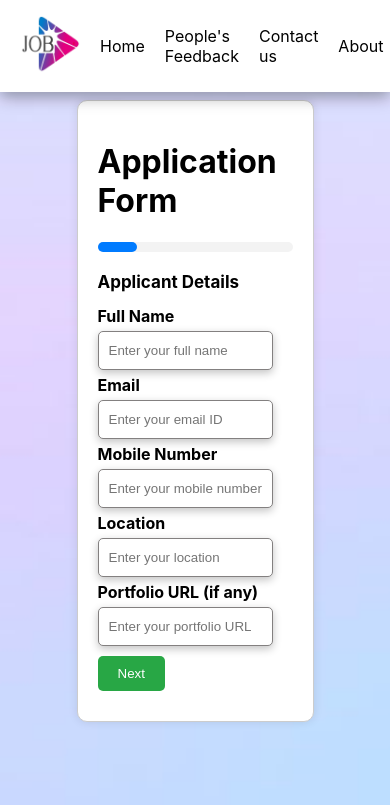
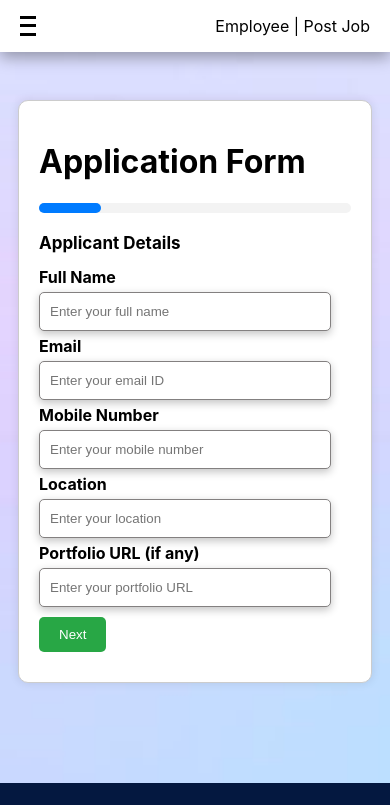
Before and after one commit to Girijamohantashankar/jobupdate360, a React (Create React App) app in the folder client/: page /customform in a window 390 px wide. Shown: the top 805 px of the page. Built offline with nearby package versions, Linux system fonts and the light colour scheme.

Commit message:
all pages are now responsive for all pages

```diff
--- a/client/src/Components/CustomForm.css
+++ b/client/src/Components/CustomForm.css
@@ -19,9 +19,11 @@
 .step-container.active {
     display: block;
 }
-.step-container p{
+
+.step-container p {
     word-break: break-all;
 }
+
 button {
     margin: 10px 0;
     padding: 10px 20px;
@@ -57,8 +59,10 @@ button:disabled {
     left: 0;
     width: 100%;
     height: 100%;
-    background-color: rgba(0, 0, 0, 0.5); /* Black background with 50% opacity */
-    z-index: 999; /* Ensure it appears above other elements */
+    background-color: rgba(0, 0, 0, 0.5);
+    /* Black background with 50% opacity */
+    z-index: 999;
+    /* Ensure it appears above other elements */
 }
 
 .modal {
@@ -73,7 +77,8 @@ button:disabled {
     border-radius: 10px;
     box-shadow: 0 0 10px rgba(0, 0, 0, 0.1);
     text-align: center;
-    z-index: 1000; /* Ensure it appears above the overlay */
+    z-index: 1000;
+    /* Ensure it appears above the overlay */
 }
 
 .modal h2 {
@@ -120,3 +125,13 @@ button:disabled {
 button.next_btn_form {
     background-color: #28a745;
 }
+
+@media (max-width: 768px) {
+    .form-container {
+        width: 80%;
+    }
+
+    .form-container .modal-overlay .modal {
+        width: 200px;
+    }
+}
--- a/client/src/Components/Home.css
+++ b/client/src/Components/Home.css
@@ -397,6 +397,9 @@
 }
 
 @media (max-width: 480px) {
+  .card{
+    width: 280px;
+  }
   .dropdown {
     font-size: 12px;
     padding: 8px;
--- a/client/src/Components/LogoutModal.css
+++ b/client/src/Components/LogoutModal.css
@@ -59,3 +59,9 @@
 .modal_overlay_logout .modal_content i:hover {
     color: #ff0000;
 }
+
+@media (max-width: 768px) {
+    .modal_overlay_logout .modal_content {
+        margin: 28px;
+    }
+}
--- a/client/src/Components/Navbar.css
+++ b/client/src/Components/Navbar.css
@@ -168,6 +168,128 @@
     font-weight: bold;
 }
 
+.hamburger {
+    display: flex;
+    flex-direction: column;
+    justify-content: space-between;
+    width: 40px;
+    height: 20px;
+    cursor: pointer;
+}
+
+.bar {
+    width: 4%;
+    height: 3px;
+    background-color: #000;
+    transition: all 0.3s ease;
+    position: absolute;
+}
+
+.bar:nth-child(2) {
+    margin-top: 8px;
+}
+
+.bar:nth-child(3) {
+    margin-top: 17px;
+}
+
+
+.hamburger.active .bar:nth-child(1) {
+    transform: rotate(45deg);
+    top: 25px;
+    position: absolute;
+}
+
+.hamburger.active .bar:nth-child(2) {
+    opacity: 0;
+}
+
+.hamburger.active .bar:nth-child(3) {
+    transform: rotate(-45deg);
+    top: 9px;
+    position: absolute;
+}
+
+@keyframes slideIn {
+    from {
+        right: -100%;
+    }
+
+    to {
+        right: 0;
+    }
+}
+
+@keyframes slideOut {
+    from {
+        right: 0;
+    }
+
+    to {
+        right: -100%;
+    }
+}
+
+.mobile_nav_item {
+    position: fixed;
+    top: 0;
+    right: -50%;
+    width: 250px;
+    height: 100%;
+    background-color: #fff;
+    box-shadow: -2px 0 5px rgba(0, 0, 0, 0.5);
+    padding: 20px;
+    list-style: none;
+    z-index: 1000;
+    animation-duration: 0.5s;
+    animation-fill-mode: forwards;
+    display: flex;
+    flex-direction: column;
+}
+
+.mobile_nav_item.open {
+    animation: slideIn 0.5s forwards;
+}
+
+.mobile_nav_item.closed {
+    animation: slideOut 0.5s forwards;
+}
+
+.mobile_nav_item li {
+    margin: 15px 0;
+    font-size: 18px;
+    cursor: pointer;
+}
+.job_log{
+    display: flex;
+    align-items: center;
+    gap: 5px;
+}.job_log span{
+    font-weight: bold;
+    color: #1E90FF;
+}
+
+
+
+@media (min-width: 769px) {
+    .toggle_btn {
+        display: none;
+    }
+}
+
+@media (max-width: 768px) {
+    .nav_bar .logo {
+        display: none;
+    }
+
+    .logo_img {
+        width: 10%;
+    }
+}
+
+
+
+
 /*
 
 #1E90FF---blue
--- a/client/src/Components/Navbar.js
+++ b/client/src/Components/Navbar.js
@@ -9,6 +9,7 @@ function Navbar() {
   const { isLoggedIn, setIsLoggedIn, userName, setUserName } = useContext(AuthContext);
   const [showDropdown, setShowDropdown] = useState(false);
   const [isModalOpen, setIsModalOpen] = useState(false);
+  const [isMenuOpen, setIsMenuOpen] = useState(false);
   const dropdownRef = useRef(null);
   const navigate = useNavigate();
 
@@ -73,9 +74,45 @@ function Navbar() {
     };
   }, []);
 
+
+
+
+  const toggleMobileMenu = () => {
+    setIsMenuOpen(!isMenuOpen);
+  };
+  const closeMobileMenu = () => {
+    setIsMenuOpen(false);
+  };
+
   return (
     <div className="navbar_container">
       <div className="nav_bar">
+
+        <div className='toggle_btn'>
+          <div className={`hamburger ${isMenuOpen ? 'active' : ''}`} onClick={toggleMobileMenu}>
+            <span className="bar"></span>
+            <span className="bar"></span>
+            <span className="bar"></span>
+          </div>
+        </div>
+
+
+        {isMenuOpen && (
+          <div className={`mobile_nav_item ${isMenuOpen ? 'open' : 'closed'}`}>
+            <div className='job_log'>
+              <img src={logo} alt="logo" className="logo_img" />
+              <span>Jobupdate360</span>
+            </div>
+            <NavLink to="/" className={({ isActive }) => `Link br_btn ${isActive ? 'active' : ''}`} onClick={closeMobileMenu}>Home</NavLink>
+            <NavLink to="/feedbackShow" className={({ isActive }) => `Link br_btn ${isActive ? 'active' : ''}`} onClick={closeMobileMenu}>People's Feedback</NavLink>
+            <NavLink to="/contact-us" className={({ isActive }) => `Link br_btn ${isActive ? 'active' : ''}`} onClick={closeMobileMenu}>Contact us</NavLink>
+            <NavLink to="/about" className={({ isActive }) => `Link br_btn ${isActive ? 'active' : ''}`} onClick={closeMobileMenu}>About</NavLink>
+            {isLoggedIn && (
+              <NavLink to="/dashboard" className={({ isActive }) => `Link br_btn ${isActive ? 'active' : ''}`} onClick={closeMobileMenu}>Dashboard</NavLink>
+            )}
+          </div>
+        )}
+
         <div className="logo">
           <NavLink to="/" className={({ isActive }) => isActive ? 'active' : ''}>
             <img src={logo} alt="logo" className="logo_img" />
--- a/client/src/Components/NotFound.css
+++ b/client/src/Components/NotFound.css
@@ -31,3 +31,13 @@
     font-size: 1rem;
     color: #666;
 }
+
+@media (max-width: 768px) {
+    .no_found_container h1 {
+        text-align: center;
+        margin-top: 0;
+    }
+    .no_found_container p{
+        font-size: 12px;
+    }
+}
--- a/client/src/Components/Profile.css
+++ b/client/src/Components/Profile.css
@@ -36,7 +36,7 @@
   margin-top: 20px;
 }
 
- .profile-container  .profile-details h3 {
+.profile-container .profile-details h3 {
   font-size: 22px;
   color: #333;
   margin-bottom: 10px;
@@ -47,13 +47,15 @@
   color: #555;
   line-height: 1.5;
 }
+
 .profile-actions {
   margin-top: 20px;
   display: flex;
   justify-content: center;
 }
 
-  .home-button, .logout-button {
+.home-button,
+.logout-button {
   margin: 0 10px;
   padding: 10px 20px;
   border: none;
@@ -71,3 +73,14 @@
   background-color: #dc3545;
   color: white;
 }
+
+@media (max-width: 768px) {
+  .profile-container {
+    width: 250px;
+  }
+
+  .user_detail h2,
+  .user_detail p {
+    font-size: 15px;
+  }
+}
--- a/client/src/Components/footer.css
+++ b/client/src/Components/footer.css
@@ -157,6 +157,10 @@
     flex-direction: column;
     gap: 42px;
     align-items: baseline;
+  }.footer-middle{
+    gap: 5px;
+  }.subscribe input{
+    width: 275px;
   }
 }
 
```
Also changed, not shown: 8 other files (tests, documents, lock files or other folders). Lines whose indentation alone changed are shown as unchanged.
